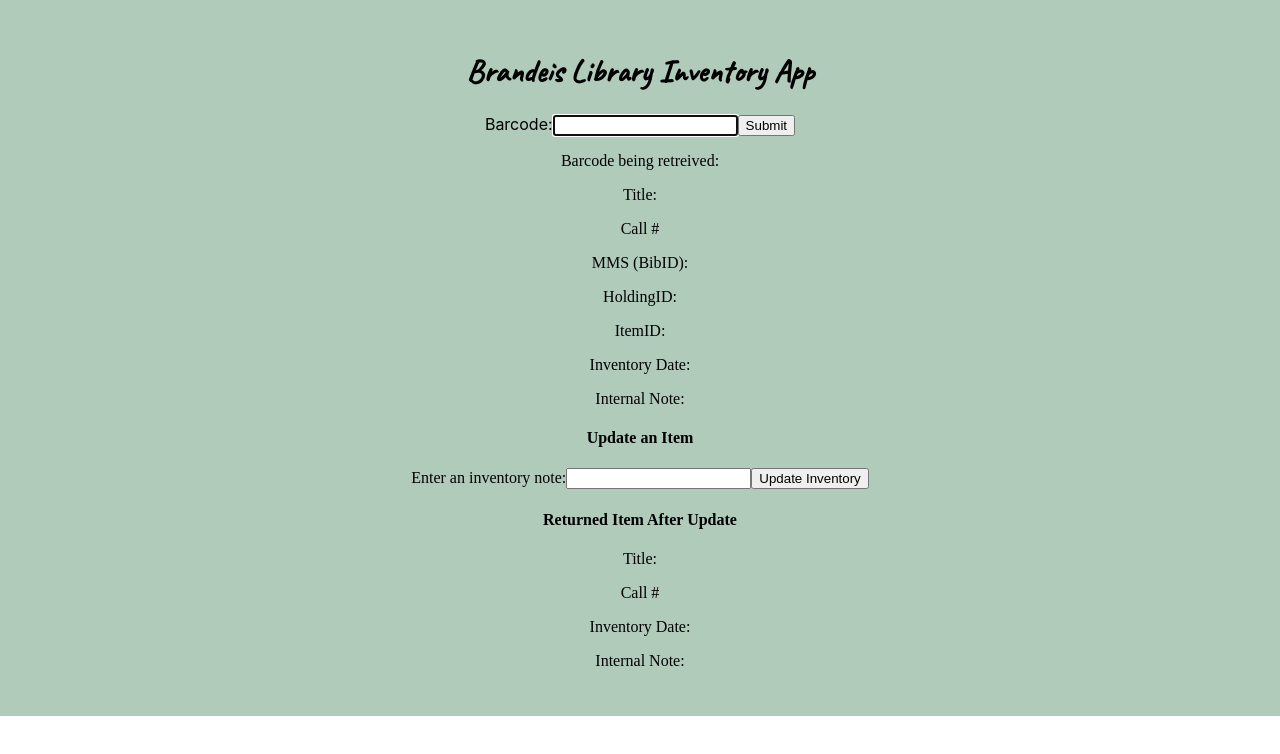
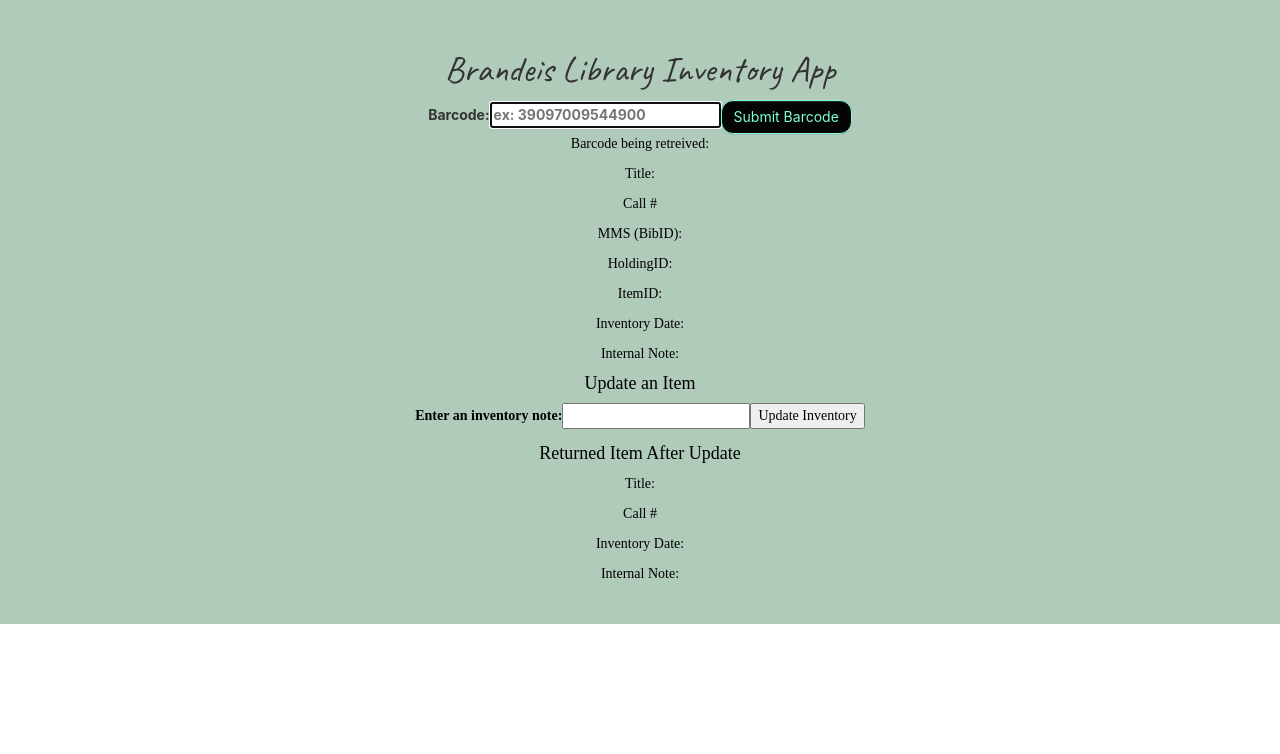
Before and after one commit to Brandeis-Library/Inventory_App, a React (Create React App) app in the folder frontend/: page / in a window 1280 px wide. Shown: the top 754 px of the page. Built offline with nearby package versions, Linux system fonts and the light colour scheme; a web font is replaced by a local one.

Commit message:
add react bootstrap. Put in check to make sure a barcode of 14 characters is submitted to receive barcode. Began customizing the look of the front end

```diff
--- a/frontend/package.json
+++ b/frontend/package.json
@@ -10,6 +10,7 @@
     "fast-xml-parser": "^3.15.1",
     "nodemon": "^2.0.2",
     "react": "^16.12.0",
+    "react-bootstrap": "^1.0.0-beta.16",
     "react-dom": "^16.12.0",
     "react-scripts": "3.3.0"
   },
--- a/frontend/public/index.html
+++ b/frontend/public/index.html
@@ -23,6 +23,13 @@
     -->
   <link href="https://fonts.googleapis.com/css?family=Caveat|Rhodium+Libre&display=swap" rel="stylesheet">
   <title>Inventory App - Brandeis University</title>
+  <title>Dragon Stack</title>
+  <!-- Latest compiled and minified CSS -->
+  <link rel="stylesheet" href="https://maxcdn.bootstrapcdn.com/bootstrap/3.3.7/css/bootstrap.min.css"
+    integrity="sha384-BVYiiSIFeK1dGmJRAkycuHAHRg32OmUcww7on3RYdg4Va+PmSTsz/K68vbdEjh4u" crossorigin="anonymous">
+  <!-- Optional theme -->
+  <link rel="stylesheet" href="https://maxcdn.bootstrapcdn.com/bootstrap/3.3.7/css/bootstrap-theme.min.css"
+    integrity="sha384-rHyoN1iRsVXV4nD0JutlnGaslCJuC7uwjduW9SVrLvRYooPp2bWYgmgJQIXwl/Sp" crossorigin="anonymous">
 </head>
 
 <body>
--- a/frontend/src/ReceiveBarcode.js
+++ b/frontend/src/ReceiveBarcode.js
@@ -1,4 +1,5 @@
 import React from 'react';
+import { Button } from 'react-bootstrap';
 
 import FindItem from './FindItem';
 
@@ -17,8 +18,12 @@
 
   handleSubmit = (event) => {
     event.preventDefault();
-    this.setState({ barcode: this.state.tempBarcode });
-    this.setState({ tempBarcode: "" });
+    if (this.state.tempBarcode.length === 14) {
+      this.setState({ barcode: this.state.tempBarcode });
+      this.setState({ tempBarcode: "" });
+    } else {
+      alert("The barcode length is not correct");
+    }
   }
 
   render() {
@@ -27,9 +32,9 @@
       <form onSubmit={this.handleSubmit}>
         <label>
           Barcode:
-        <input type="text" autoFocus value={this.state.tempBarcode} onChange={this.handleChange} name="tempBarcode" />
+        <input type="text" autoFocus value={this.state.tempBarcode} onChange={this.handleChange} name="tempBarcode" placeholder="ex: 39097009544900" />
         </label>
-        <input type="submit" value="Submit" />
+        <Button className={"btn btn-secondary"} type="submit" value="Submit" >Submit Barcode</Button>
       </form>
       <FindItem barcode2={this.state.barcode} />
     </div>)
--- a/frontend/src/index.css
+++ b/frontend/src/index.css
@@ -11,3 +11,20 @@
   font-family: source-code-pro, Menlo, Monaco, Consolas, 'Courier New',
     monospace;
 }
+
+.btn-secondary {
+  background: #050505;
+  color: aquamarine;
+  border-radius: 12px;
+  border-color: aquamarine;
+}
+
+.btn-secondary:hover {
+  color: white;
+  border-color: white;
+  box-shadow: 0 3px #666;
+}
+
+.btn-secondary:active {
+  transform: translateY(2px);
+}
```
Also changed, not shown: 1 other file (tests, documents, lock files or other folders).
